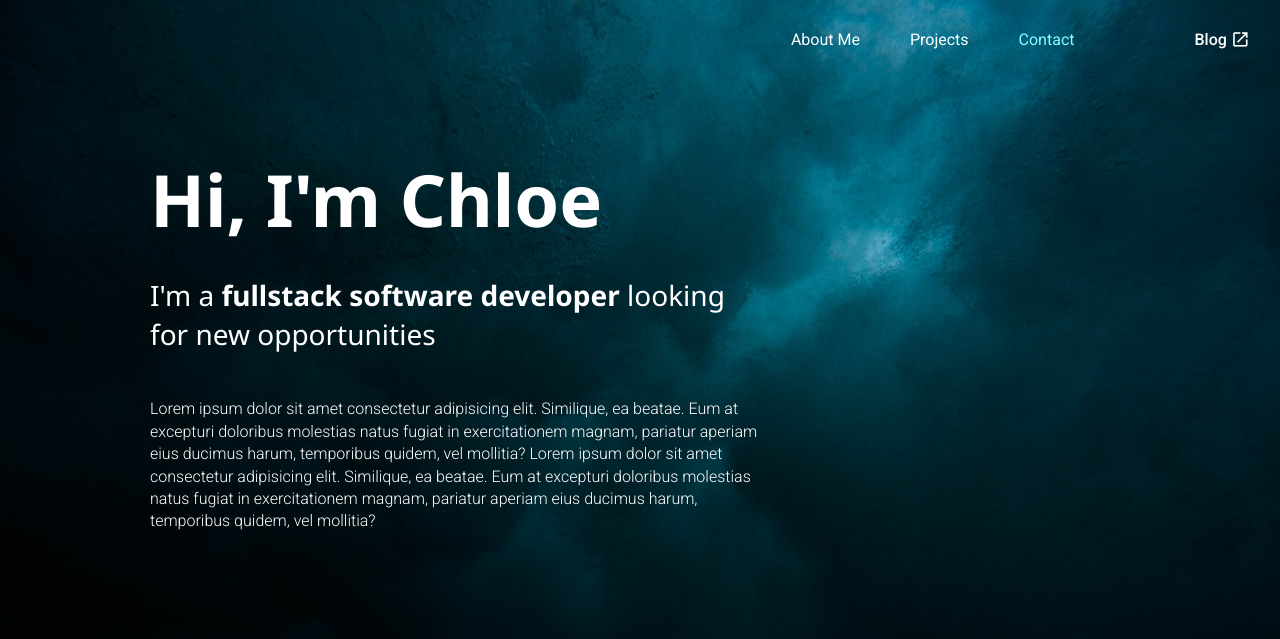
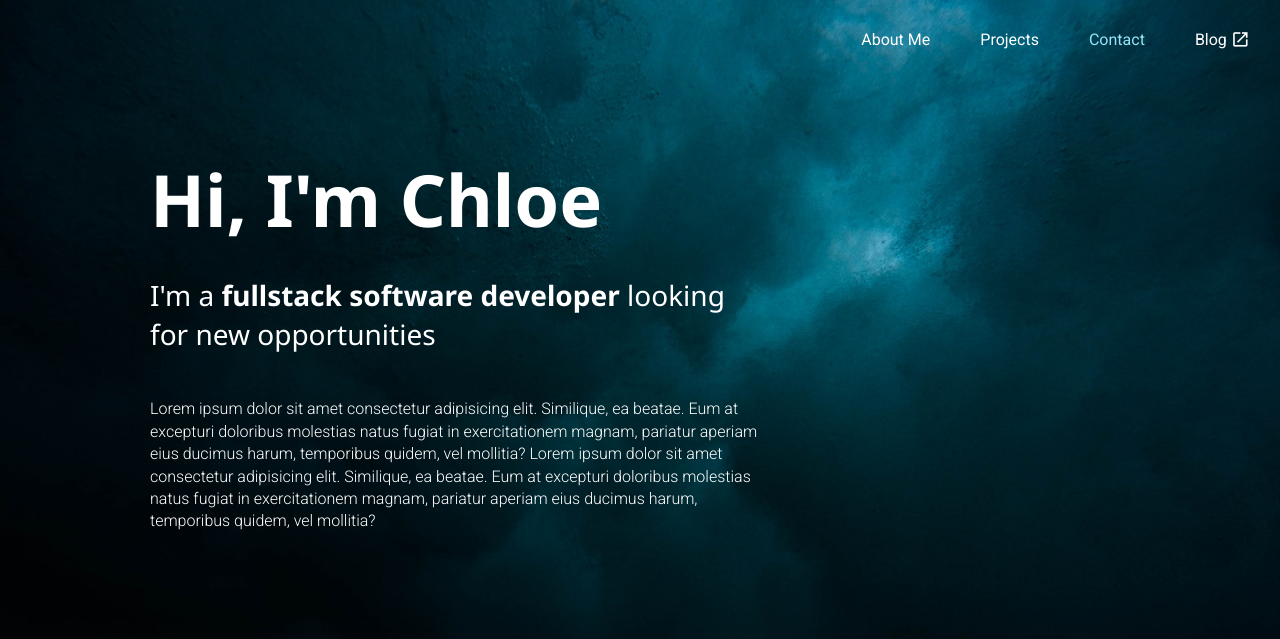
Before and after one commit to Chl0e-g/portfolio-website, a PHP site: page / in a window 1280 px wide. Shown: the top 639 px of the page. Run offline with PHP 8.4, Linux system fonts and the light colour scheme.

Commit message:
tweaked nav bar styling

```diff
--- a/index.html
+++ b/index.html
@@ -16,7 +16,7 @@
         <a href="#aboutMe" class="hide aboutMe current">About Me</a>
         <a href="#projects" class="hide projects">Projects</a>
         <a href="#contact" class="hide contact">Contact</a>
-        <a href="/" class="hide blogLink">Blog <span class="material-icons launch">launch</span></a>
+        <a href="/" class="hide">Blog <span class="material-icons launch">launch</span></a>
 
         <!--mobile hamburger menu-->
         <span class="material-icons hamburger" onclick="hamburgerDisplay()">menu</span>
--- a/styles/_header.scss
+++ b/styles/_header.scss
@@ -16,9 +16,6 @@ nav {
             pointer-events: none;
         }
     }
-    .blogLink {
-        @include bodyFontMed;
-    }
 }
 
 
@@ -33,9 +30,6 @@ nav {
         }
         .hamburger {
             display: none;
-        }
-        .blogLink {
-            margin-left: 120px;
         }
     }
 
--- a/styles/_variables.scss
+++ b/styles/_variables.scss
@@ -48,7 +48,7 @@ $breakpoints-down: ("small": "39.9375em", "medium": "63.9375em", "large": "87.43
 //colours
 $white: #FFFFFF;
 $black: #000000;
-$navBlue: #87FDFD;
+$navBlue: #94e4f8;
 $headerGrey: #232121;
 $backgroundGrey: #CACEC9;
 $teal: #1F6C84;
--- a/styles/style.css
+++ b/styles/style.css
@@ -95,13 +95,8 @@ nav a:hover {
 }
 
 nav a.current {
-  color: #87FDFD;
+  color: #94e4f8;
   pointer-events: none;
-}
-
-nav .blogLink {
-  font-family: 'Roboto', sans-serif;
-  font-weight: 500;
 }
 
 @media (min-width: 40em) {
@@ -116,9 +111,6 @@ nav .blogLink {
   }
   nav .hamburger {
     display: none;
-  }
-  nav .blogLink {
-    margin-left: 120px;
   }
 }
 
@@ -145,7 +137,7 @@ nav .blogLink {
     text-decoration: none;
   }
   .hamburger:active {
-    color: #87FDFD;
+    color: #94e4f8;
   }
   .show {
     display: block;
@@ -319,7 +311,7 @@ nav .blogLink {
 }
 
 #projects .live:hover {
-  color: #87FDFD;
+  color: #94e4f8;
 }
 
 #projects .code {
@@ -441,7 +433,7 @@ footer .attrib {
 }
 
 footer a:hover {
-  color: #87FDFD;
+  color: #94e4f8;
 }
 
 @media (max-width: 63.9375em) {
```
Also changed, not shown: 1 other file.
